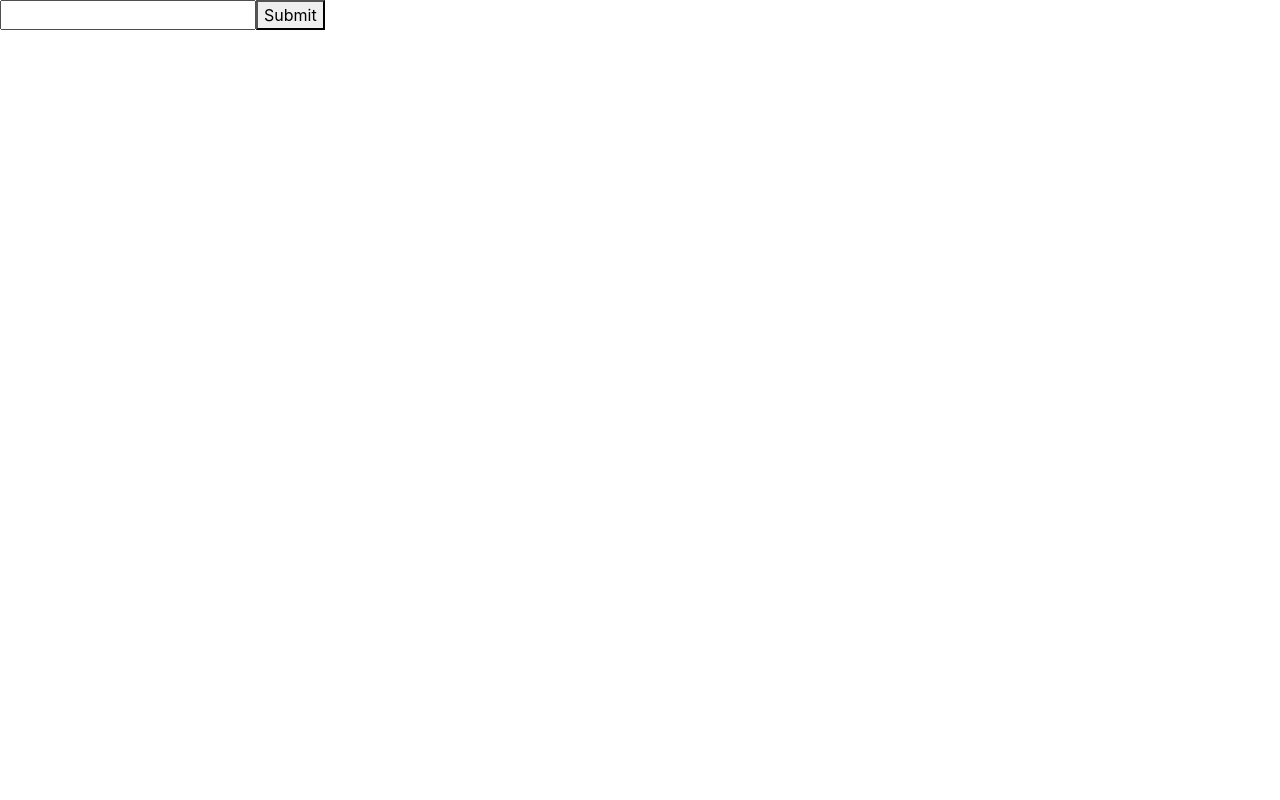
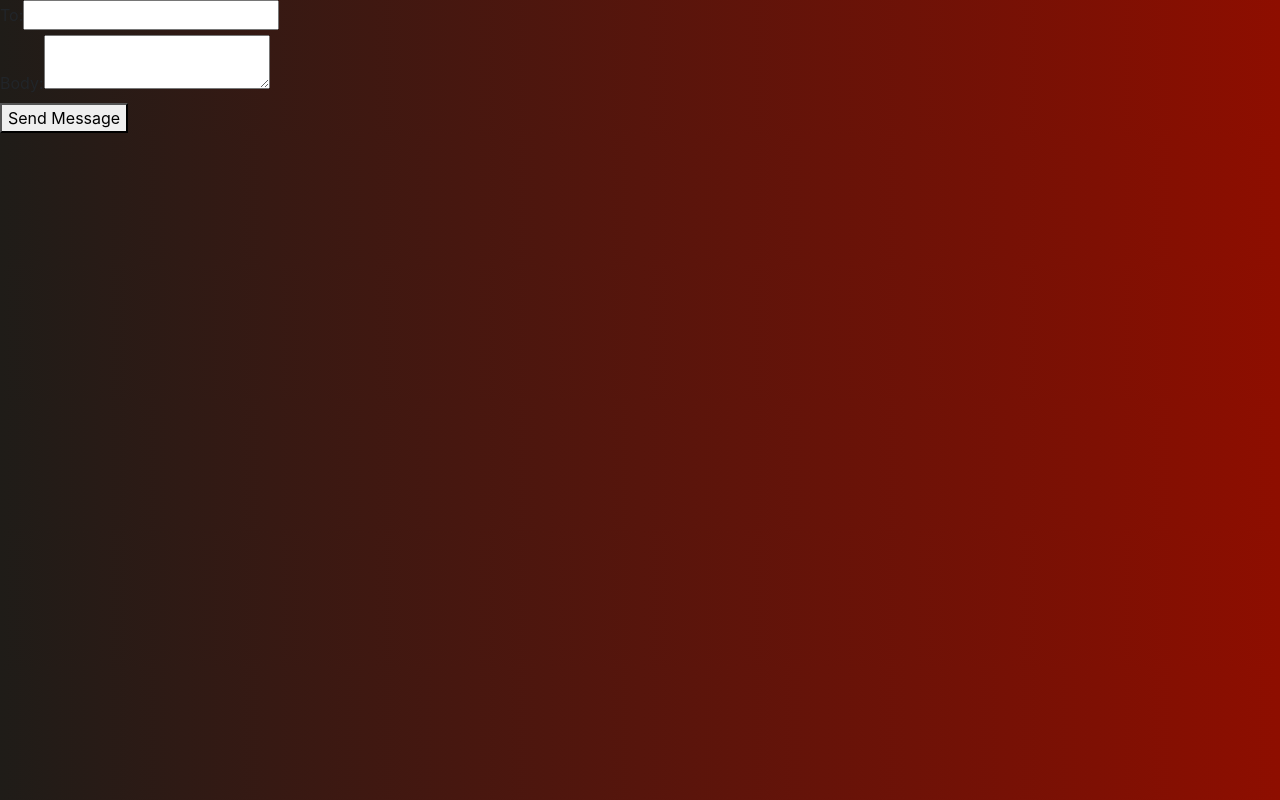
Before and after one commit to britok30/react-twilio, a React (Create React App) app: page / in a window 1280 px wide. Built offline with nearby package versions, Linux system fonts and the light colour scheme; the HTML template or start-up script is replaced by a standard one.

Commit message:
create sms form component plus register

```diff
--- a/package.json
+++ b/package.json
@@ -8,8 +8,10 @@
     "@testing-library/user-event": "^7.2.1",
     "axios": "^0.20.0",
     "bootstrap": "^4.5.3",
+    "dotenv": "^8.2.0",
     "react": "^16.14.0",
     "react-dom": "^16.14.0",
+    "react-reveal": "^1.2.2",
     "react-scripts": "3.4.3"
   },
   "scripts": {
--- a/src/App.js
+++ b/src/App.js
@@ -1,4 +1,5 @@
 import React, { Component } from 'react';
+import SMSForm from './components/SMSForm';
 import axios from 'axios';
 
 class App extends Component {
@@ -27,17 +28,7 @@ class App extends Component {
     render() {
         return (
             <div className="App">
-                <form onSubmit={this.handleSubmit}>
-                    <label htmlFor="name"></label>
-                    <input
-                        type="text"
-                        id="name"
-                        value={this.state.name}
-                        onChange={this.handleChange}
-                    />
-                    <button type="submit">Submit</button>
-                </form>
-                <p>{this.state.greeting}</p>
+                <SMSForm />
             </div>
         );
     }
--- /dev/null
+++ b/src/components/SMSForm.js
@@ -0,0 +1,19 @@
+import React from 'react';
+
+const SMSForm = () => {
+    return (
+        <form>
+            <div>
+                <label htmlFor="to">To:</label>
+                <input type="tel" name="to" id="to" />
+            </div>
+            <div>
+                <label htmlFor="body">Body:</label>
+                <textarea name="body" id="body" />
+            </div>
+            <button type="submit">Send Message</button>
+        </form>
+    );
+};
+
+export default SMSForm;
--- a/src/index.css
+++ b/src/index.css
@@ -1,13 +1,50 @@
 body {
-  margin: 0;
-  font-family: -apple-system, BlinkMacSystemFont, 'Segoe UI', 'Roboto', 'Oxygen',
-    'Ubuntu', 'Cantarell', 'Fira Sans', 'Droid Sans', 'Helvetica Neue',
-    sans-serif;
-  -webkit-font-smoothing: antialiased;
-  -moz-osx-font-smoothing: grayscale;
+    margin: 0;
+    font-family: -apple-system, BlinkMacSystemFont, 'Segoe UI', 'Roboto',
+        'Oxygen', 'Ubuntu', 'Cantarell', 'Fira Sans', 'Droid Sans',
+        'Helvetica Neue', sans-serif;
+    -webkit-font-smoothing: antialiased;
+    -moz-osx-font-smoothing: grayscale;
+    background: #8e0e00; /* fallback for old browsers */
+    background: -webkit-linear-gradient(
+        to right,
+        #1f1c18,
+        #8e0e00
+    ); /* Chrome 10-25, Safari 5.1-6 */
+    background: linear-gradient(
+        to right,
+        #1f1c18,
+        #8e0e00
+    ); /* W3C, IE 10+/ Edge, Firefox 16+, Chrome 26+, Opera 12+, Safari 7+ */
 }
 
 code {
-  font-family: source-code-pro, Menlo, Monaco, Consolas, 'Courier New',
-    monospace;
+    font-family: source-code-pro, Menlo, Monaco, Consolas, 'Courier New',
+        monospace;
 }
+
+/* SMS */
+
+.sms-form {
+    text-align: left;
+    padding: 1em;
+}
+.sms-form label {
+    display: block;
+}
+.sms-form input,
+.sms-form textarea {
+    font-size: 1em;
+    width: 100%;
+    box-sizing: border-box;
+}
+.sms-form div {
+    margin-bottom: 0.5em;
+}
+.sms-form button {
+    font-size: 1em;
+    width: 100%;
+}
+.sms-form.error {
+    outline: 2px solid #f00;
+}
```
Also changed, not shown: 2 other files (tests, documents, lock files or other folders).
